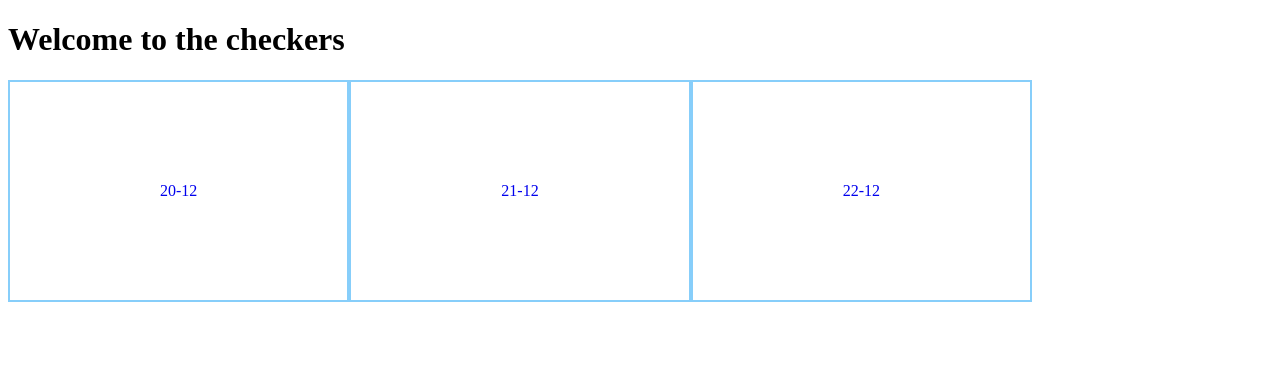
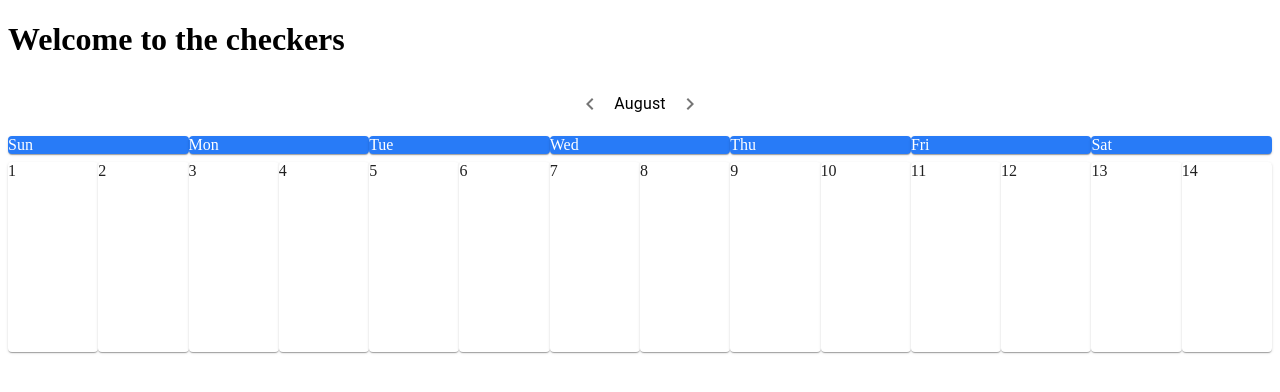
Before and after one commit to rbrbrbrb8/react-learning, a React app: page / in a window 1280 px wide. Shown: the top 392 px of the page. Built offline with nearby package versions, Linux system fonts and the light colour scheme.

Commit message:
started implementing material-ui

```diff
--- a/package.json
+++ b/package.json
@@ -24,6 +24,9 @@
     "webpack-cli": "^4.5.0"
   },
   "dependencies": {
+    "@fontsource/roboto": "^4.5.0",
+    "@material-ui/core": "^4.12.3",
+    "@material-ui/icons": "^4.11.2",
     "axios": "^0.21.1",
     "express": "^4.17.1",
     "path": "^0.12.7",
--- a/src/components/dates/Calendar.js
+++ b/src/components/dates/Calendar.js
@@ -1,13 +1,25 @@
 import React, { useState } from 'react';
 import SingleDate from './SingleDate';
+import { Grid } from '@material-ui/core';
 import '../../css/dates.css'
+import CalendarHead from './CalendarHead';
+import MonthPicker from './MonthPicker';
+
 
 const Calendar = (props) => {
-  const datesArr = ['20-12','21-12','22-12'];
+  const datesArr = [1, 2, 3, 4, 5, 6, 7, 8, 9, 10, 11, 12, 13, 14];
   return (
-    <div className="calendar">
-      {datesArr.map((oneDate,i) => <SingleDate key={i} date={oneDate}/>)}
-    </div>
+    <Grid container spacing={1} direction='column' wrap>
+      <MonthPicker />
+      <CalendarHead />
+      <Grid item container>
+        {datesArr.map((oneDate, i) => (
+          <Grid item xs key={i}>
+            <SingleDate date={oneDate} />
+          </Grid>
+        ))}
+      </Grid>
+    </Grid>
   );
 }
 
--- /dev/null
+++ b/src/components/dates/CalendarHead.js
@@ -0,0 +1,31 @@
+import React from 'react';
+import { Grid } from '@material-ui/core';
+import { Card } from '@material-ui/core';
+import { createTheme } from '@material-ui/core';
+import { makeStyles } from '@material-ui/core';
+
+const useStyles = makeStyles({
+  root: {
+    width: '100%',
+    backgroundColor: 'rgb(40, 123, 247)',
+    color: 'white'
+  }
+});
+
+const CalendarHead = () => {
+  const classes = useStyles();
+  const dayNames = ['Sun', 'Mon', 'Tue', 'Wed', 'Thu', 'Fri', 'Sat'];
+  return (
+    <Grid item container >
+      {dayNames.map((dayName, dayI) => (
+        <Grid item xs key={dayI}>
+              <Card classes={{root:classes.root}}>
+                {dayName}
+              </Card>
+        </Grid>
+      ))}
+    </Grid>
+  );
+}
+
+export default CalendarHead;
--- /dev/null
+++ b/src/components/dates/MonthPicker.js
@@ -0,0 +1,28 @@
+import React, { useState } from 'react';
+import { NavigateNext } from '@material-ui/icons';
+import { NavigateBefore } from '@material-ui/icons';
+import { Grid } from '@material-ui/core';
+import { IconButton } from '@material-ui/core';
+import { Typography } from '@material-ui/core';
+
+const MonthPicker = (props) => {
+  return (
+      <Grid item container justifyContent="center" alignItems="center">
+        <Grid item>
+          <IconButton aria-label="previous">
+            <NavigateBefore />
+          </IconButton>
+        </Grid>
+        <Grid item>
+          <Typography>August</Typography>
+        </Grid>
+        <Grid item>
+          <IconButton>
+            <NavigateNext />
+          </IconButton>
+        </Grid>
+      </Grid>
+  );
+}
+
+export default MonthPicker;
--- a/src/components/dates/SingleDate.js
+++ b/src/components/dates/SingleDate.js
@@ -1,14 +1,15 @@
 import React, { useState } from 'react';
 import { Link } from 'react-router-dom';
+import { Card } from '@material-ui/core';
 
 const SingleDate = (props) => {
-  const {date} = props; //make date in map function in parent component
+  const { date } = props; //make date in map function in parent component
   return (
-    <div className="single-date-container">
-      <Link to="DateInfo" className="single-date">
+    <Link to="DateInfo" className="single-date">
+      <Card className="single-date-container">
         {date}
-      </Link>
-    </div>
+      </Card>
+    </Link>
   );
 }
 
--- a/src/css/dates.css
+++ b/src/css/dates.css
@@ -1,15 +1,11 @@
 .single-date{
-  padding: 100px 150px;
-  border:2px solid lightskyblue;
+  /* border:2px solid lightskyblue; */
   text-decoration: none;
 }
 
 .single-date-container{
+  width: 100%;
+  height: 190px;
   display: inline-flex;
   margin:0;
 }
-
-.calendar{
-  display: flex;
-
-}
```
Also changed, not shown: 3 other files (tests, documents, lock files or other folders).
